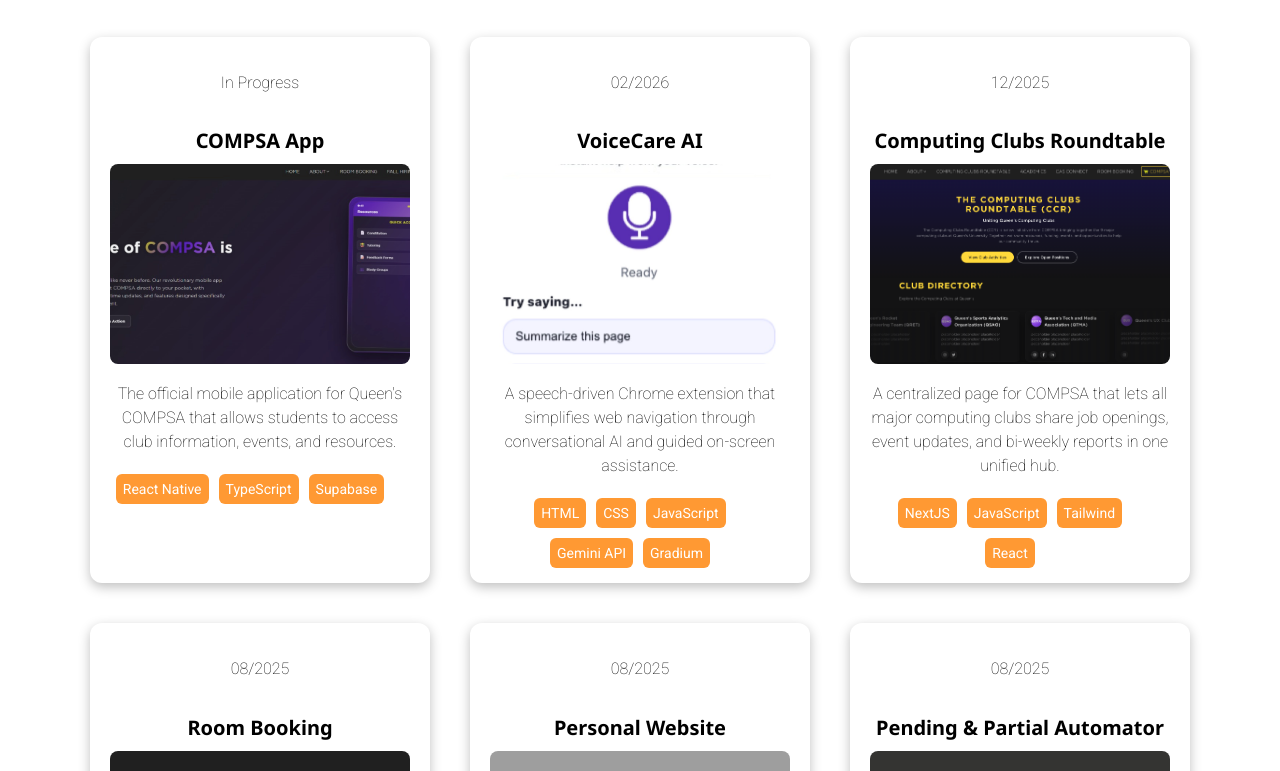
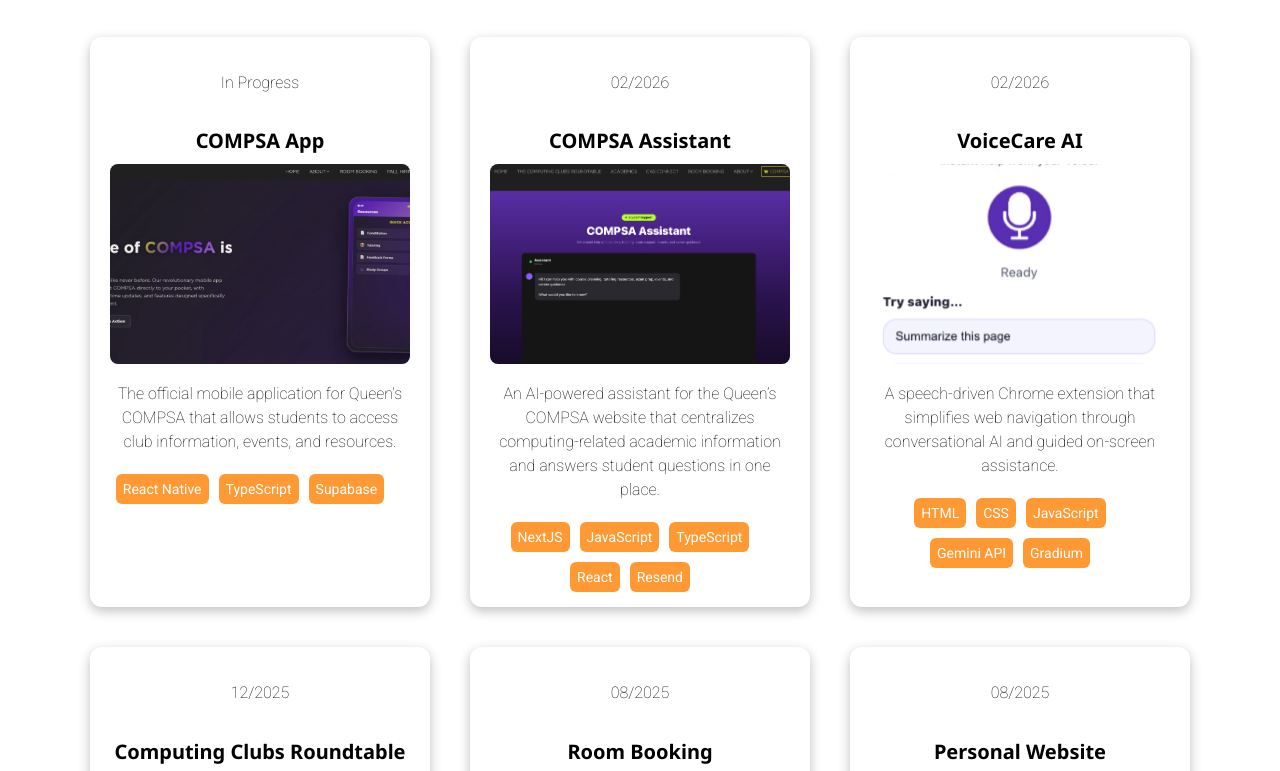
Before and after one commit to RoccoD1616/personal-website, a React (Vite) app: page / in a window 1280 px wide. Shown: the part 4800-5571 px from the top of the page. Built offline with nearby package versions, Linux system fonts and the light colour scheme; grey boxes are pictures that could not be loaded; a web font is replaced by a local one.

Commit message:
Added COMPSA LLM to the Projects page

```diff
--- a/src/components/Projects.jsx
+++ b/src/components/Projects.jsx
@@ -8,6 +8,7 @@
 import IsabelBalderClub from "../assets/Isabel-Balder-Club.png";
 import Britnell from "../assets/Britnell-Logo.png";
 import VoiceCareAI from "../assets/VoiceCare-AI.jpeg";
+import CompsaLLM from "../assets/COMPSA-LLM.png";
 
 const projects = [
     {
@@ -18,6 +19,15 @@
         technologies: ["React Native", "TypeScript", "Supabase"],
         link: "https://github.com/compsa-tech-team/COMPSA-App/tree/main",
         alt: "COMPSA App"
+    },
+    {
+        title: "COMPSA Assistant",
+        date: "02/2026",
+        image: CompsaLLM,
+        description: "An AI-powered assistant for the Queen’s COMPSA website that centralizes computing-related academic information and answers student questions in one place.",
+        technologies: ["NextJS", "JavaScript", "TypeScript", "React", "Resend"],
+        link: "https://compsa.ca/llm",
+        alt: "COMPSA Assistant"
     },
     {
         title: "VoiceCare AI",
```
Also changed, not shown: src/assets/COMPSA-LLM.png (added).
